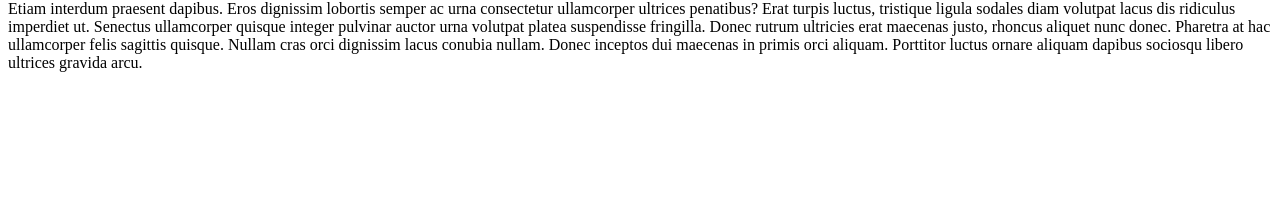
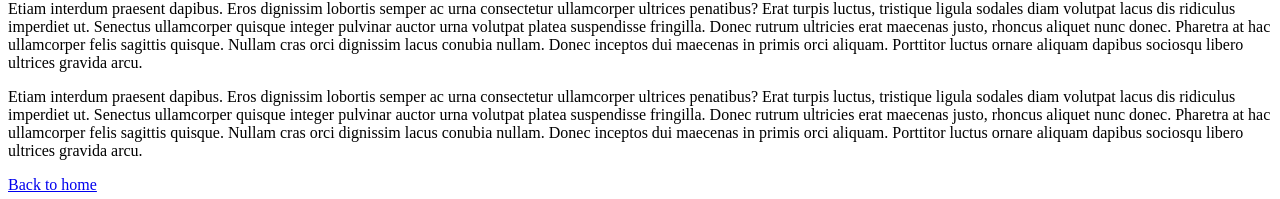
Before and after one commit to james-wallis/nextjs-framer-motion-playground, a Next.js app: page /colours in a window 1280 px wide. Shown: the part 752-951 px from the top of the page. Before the commit the page ends 840 px from the top, so only its background shows below. Built offline with nearby package versions, Linux system fonts and the light colour scheme.

Commit message:
Add animation on page change
Signed-off-by: James Wallis <j@wallis.dev>

```diff
--- /dev/null
+++ b/components/AnimatedLayout.js
@@ -0,0 +1,38 @@
+import { motion } from 'framer-motion'
+
+const variants = {
+    hidden: {
+        opacity: 0,
+        y: -300,
+    },
+    enter: {
+        // opacity: 0,
+        // x: -200,
+        // y: 0,
+        // // scale: 0.8,
+        scale: [0.6, 0.6, 1],
+        y: [-300, 0, 0],
+        opacity: [0, 1, 1],
+    },
+    exit: {
+        scale: [1, 0.6],
+        x: [0, 300],
+        y: [0, 150],
+        opacity: [1, 0],
+    },
+}
+
+const AnimatedLayout = ({ children }) => (
+    <motion.div
+      initial="hidden"
+      animate="enter"
+      exit="exit"
+      variants={variants}
+      transition={{ type: 'spring' }}
+      className="mt-32"
+    >
+        {children}
+    </motion.div>
+)
+
+export default AnimatedLayout
--- a/components/Navigation.js
+++ b/components/Navigation.js
@@ -1,4 +1,4 @@
-import Link from "next/link";
+import Link from './NoScrollLink';
 
 const links = [
     {
@@ -14,7 +14,7 @@ const links = [
 
 const Navigation = () => {
     return (
-        <nav className="w-screen flex justify-center align-center border-b py-2">
+        <nav className="w-screen flex justify-center align-center border-b border-t py-2 bg-white">
             {
                 links.map(({ name, path, active }) => (
                     <Link href={path} key={path}>
--- /dev/null
+++ b/components/NoScrollLink.js
@@ -0,0 +1,12 @@
+import Link from 'next/link'
+
+const NoScrollLink = ({ children, href, passHref, as }) => (
+    // Pass any props to Link, then set scroll to false
+    // Stops the scrolling to the top of the page before a page animation has finished
+    // Check _app.js
+    <Link href={href} passHref={passHref} as={as} scroll={false}>
+        {children}
+    </Link>
+)
+
+export default NoScrollLink
--- a/package.json
+++ b/package.json
@@ -8,6 +8,7 @@
     "start": "next start"
   },
   "dependencies": {
+    "framer-motion": "^4.1.17",
     "next": "latest",
     "react": "^17.0.1",
     "react-dom": "^17.0.1",
--- a/pages/_app.js
+++ b/pages/_app.js
@@ -1,18 +1,33 @@
 import 'tailwindcss/tailwind.css'
+import { useRouter } from 'next/router'
 import Head from 'next/head'
 import Header from '../components/Header'
 import Navigation from '../components/Navigation'
+import { AnimatePresence } from 'framer-motion'
+import AnimatedLayout from '../components/AnimatedLayout'
 
 function MyApp({ Component, pageProps }) {
+  const { pathname } = useRouter()
   return (
     <>
       <Head>
         <title>Next.js x Framer Motion</title>
         <link rel="icon" href="/favicon.ico" />
       </Head>
-      <Header />
-      <Navigation />
-      <Component {...pageProps} />
+      <div className="fixed top-0 z-50">
+        <Header />
+        <Navigation />
+      </div>
+      <AnimatePresence
+        exitBeforeEnter // finish exit animations before new entry
+        initial={false} // don't perform animations on first page load
+        onExitComplete={() => window.scrollTo(0, 0)} // once exit animation has completed, scroll to top (Check NoScrollLink component)
+      >
+        {/* Need to add a key to the Component for Framer Motion to track it. Use pathname from useRouter as it should be unique for every page */}
+        <AnimatedLayout key={pathname}>
+          <Component {...pageProps} />
+        </AnimatedLayout>
+      </AnimatePresence>
     </>
   )
 }
--- a/pages/colours.js
+++ b/pages/colours.js
@@ -1,3 +1,5 @@
+import NoScrollLink from "../components/NoScrollLink";
+
 export default function Colours() {
     return (
       <div className="flex flex-col items-center justify-center py-2 bg-gray-800 text-white">
@@ -18,7 +20,13 @@ export default function Colours() {
             <p className="my-4 bg-green-900">
               Etiam interdum praesent dapibus. Eros dignissim lobortis semper ac urna consectetur ullamcorper ultrices penatibus? Erat turpis luctus, tristique ligula sodales diam volutpat lacus dis ridiculus imperdiet ut. Senectus ullamcorper quisque integer pulvinar auctor urna volutpat platea suspendisse fringilla. Donec rutrum ultricies erat maecenas justo, rhoncus aliquet nunc donec. Pharetra at hac ullamcorper felis sagittis quisque. Nullam cras orci dignissim lacus conubia nullam. Donec inceptos dui maecenas in primis orci aliquam. Porttitor luctus ornare aliquam dapibus sociosqu libero ultrices gravida arcu.
             </p>
+            <p className="my-4 bg-yellow-900">
+              Etiam interdum praesent dapibus. Eros dignissim lobortis semper ac urna consectetur ullamcorper ultrices penatibus? Erat turpis luctus, tristique ligula sodales diam volutpat lacus dis ridiculus imperdiet ut. Senectus ullamcorper quisque integer pulvinar auctor urna volutpat platea suspendisse fringilla. Donec rutrum ultricies erat maecenas justo, rhoncus aliquet nunc donec. Pharetra at hac ullamcorper felis sagittis quisque. Nullam cras orci dignissim lacus conubia nullam. Donec inceptos dui maecenas in primis orci aliquam. Porttitor luctus ornare aliquam dapibus sociosqu libero ultrices gravida arcu.
+            </p>
           </section>
+          <NoScrollLink href='/'>
+            <a className="px-2 py-1 border block mb-10">Back to home</a>
+          </NoScrollLink>
         </main>
       </div>
     )
```
Also changed, not shown: pages/index.js (+6 -3 lines), 1 other file (tests, documents, lock files or other folders).
